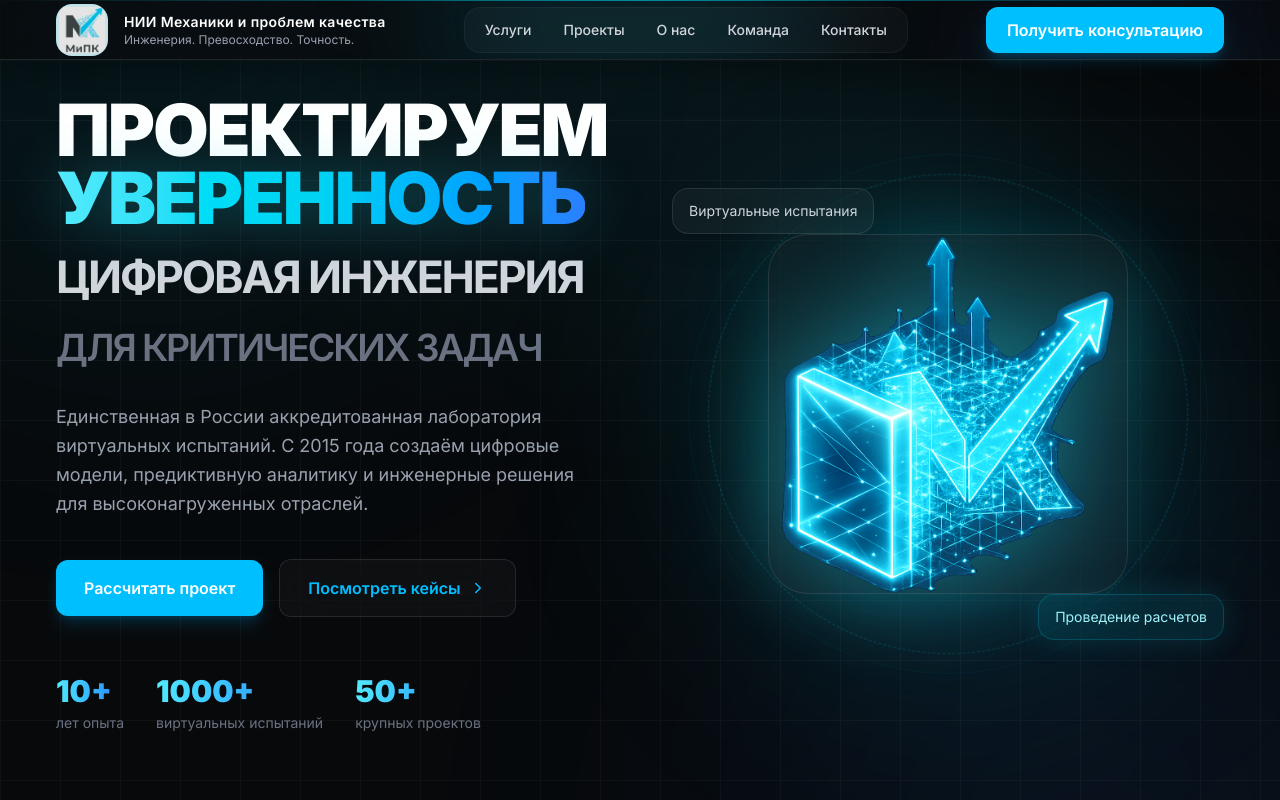
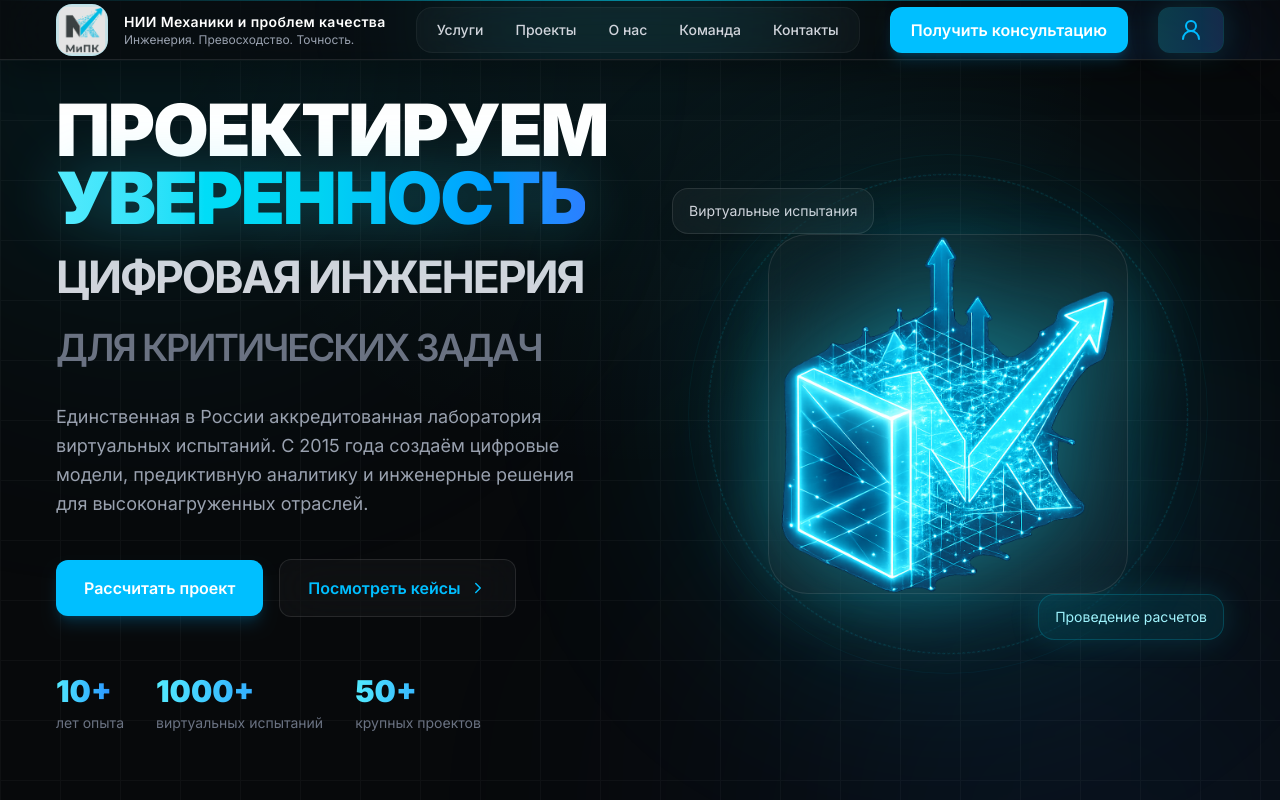
Before and after one commit to leemmit/niimech, a Next.js app: page / in a window 1280 px wide. Shown: the top 800 px of the page. Built offline with nearby package versions, Linux system fonts and the light colour scheme.

Commit message:
add LK button

```diff
--- a/src/components/Header.tsx
+++ b/src/components/Header.tsx
@@ -4,7 +4,7 @@ import Link from "next/link";
 import Image from "next/image";
 import { withBasePath } from "@/lib/basePath";
 import Button from "@/ui/Button";
-import { Menu, Sparkles } from "lucide-react";
+import { Menu, Sparkles, UserRound } from "lucide-react";
 
 export default function Header() {
   const navItems = [
@@ -170,6 +170,31 @@ export default function Header() {
           </Button>
         </div>
 
+        <div className="hidden md:flex items-center gap-3">
+          <Button
+            className="
+              !py-2.5 !px-5
+              relative overflow-hidden
+              border border-cyan-400/20
+              bg-white/[0.03]
+              shadow-[0_0_30px_rgba(34,211,238,0.15)]
+            "
+            variant="outline"
+          >
+            <UserRound />
+            {/* <span className="relative z-10">Получить консультацию</span> */}
+
+            {/* button glow */}
+            <div
+              className="
+                absolute inset-0 opacity-100 hover:opacity-0
+                transition duration-500
+                bg-gradient-to-r from-cyan-400/20 to-blue-500/20
+              "
+            />
+          </Button>
+        </div>
+
         {/* ================= MOBILE ================= */}
         <button
           className="
```
